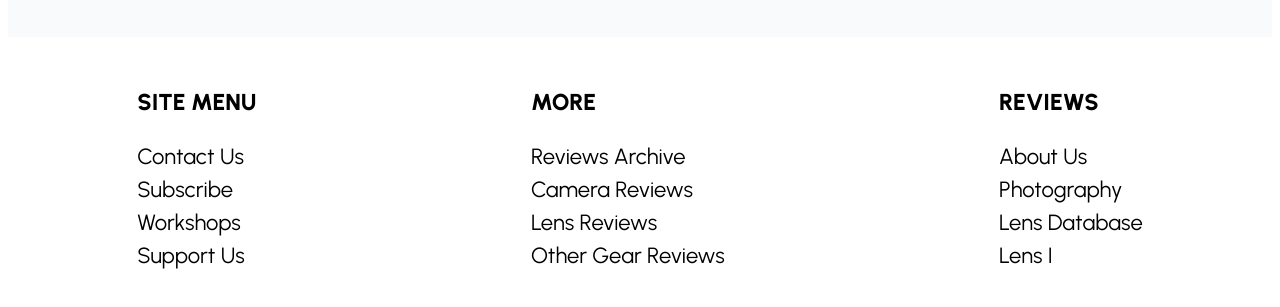
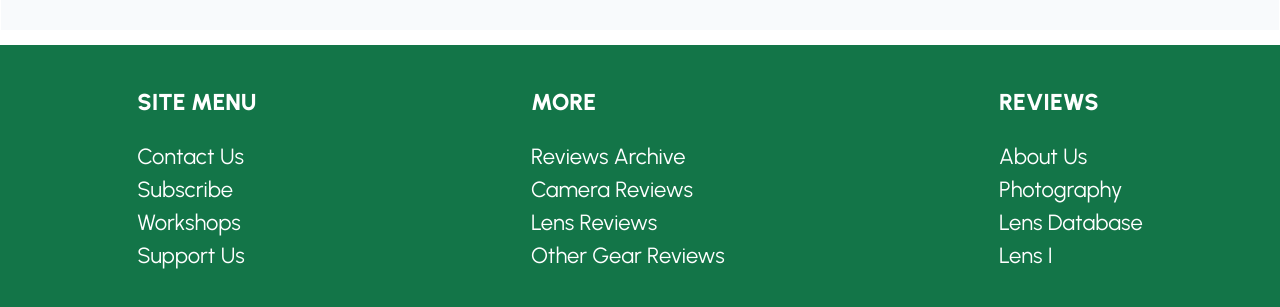
Before and after one commit to Deepak8519M/TailwindCss-3-Projects-Huxn, a website: page Project3/index.html in a window 1280 px wide. Shown: the part 3585-3892 px from the top of the page. Drawn offline with Linux system fonts and the light colour scheme.

Commit message:
few changes made

```diff
--- a/Project3/index.html
+++ b/Project3/index.html
@@ -113,7 +113,7 @@
       </div>
     </section>
 
-    <section id="blogs" class="h-screen p-[8px]">
+    <section id="blogs" class="h-screen p-[1px]">
       <h1 class="m-20 text-right mr-20 text-6xl font-bold mb-10">
         Recent Projects
       </h1>
@@ -169,7 +169,7 @@
       </div>
     </section>
 
-    <footer class="py-10 mt-20">
+    <footer class="py-10 mt-20 bg-[#137548]">
       <div class="flex justify-around items-center flex-wrap">
         <div class="card">
           <h1 class="font-extrabold text-[23px] mb-5">SITE MENU</h1>
--- a/Project3/input.css
+++ b/Project3/input.css
@@ -9,3 +9,6 @@ body {
   font-family: "Urbanist", sans-serif;
   cursor: pointer;
 }
+footer {
+  color: white;
+}
```
Also changed, not shown: Project3/output.css.
